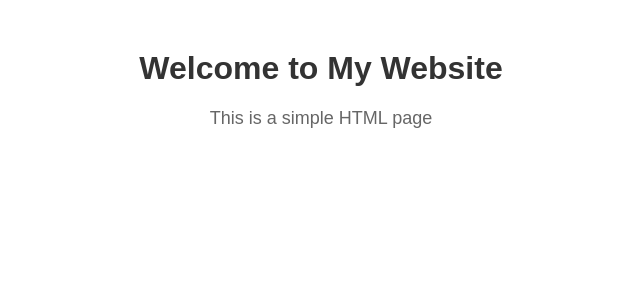
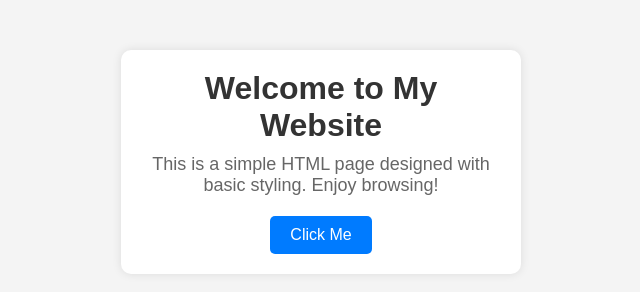
Before and after one commit to ankit-kumar87/local.repo, a plain HTML site: page index.html in a window 1280 px wide. Shown: the whole page, without its empty margins (319-959 px from the left). Drawn offline with Linux system fonts and the light colour scheme.

Commit message:
added some more code in html file

```diff
--- a/index.html
+++ b/index.html
@@ -5,21 +5,68 @@
     <meta name="viewport" content="width=device-width, initial-scale=1.0">
     <title>My Web Page</title>
     <style>
+        /* Reset default margin and padding */
+        * {
+            margin: 0;
+            padding: 0;
+            box-sizing: border-box;
+        }
+
+        /* Body styling */
         body {
             font-family: Arial, sans-serif;
             text-align: center;
-            margin: 50px;
+            background-color: #f4f4f4;
+            padding: 50px;
         }
+
+        /* Container styling */
+        .container {
+            background: white;
+            padding: 20px;
+            border-radius: 10px;
+            box-shadow: 0px 0px 10px rgba(0, 0, 0, 0.1);
+            max-width: 400px;
+            margin: auto;
+        }
+
+        /* Heading */
         h1 {
             color: #333;
+            margin-bottom: 10px;
         }
+
+        /* Paragraph */
         p {
             font-size: 18px;
             color: #666;
+        }
+
+        /* Button styling */
+        button {
+            margin-top: 20px;
+            padding: 10px 20px;
+            font-size: 16px;
+            background: #007BFF;
+            color: white;
+            border: none;
+            border-radius: 5px;
+            cursor: pointer;
+            transition: background 0.3s;
+        }
+
+        button:hover {
+            background: #0056b3;
         }
     </style>
 </head>
 <body>
 
-    <h1>Welcome to My Website</h1>
-    <p>This is a simple HTML page
+    <div class="container">
+        <h1>Welcome to My Website</h1>
+        <p>This is a simple HTML page designed with basic styling. Enjoy browsing!</p>
+        <button>Click Me</button>
+    </div>
+
+</body>
+</html>
```
